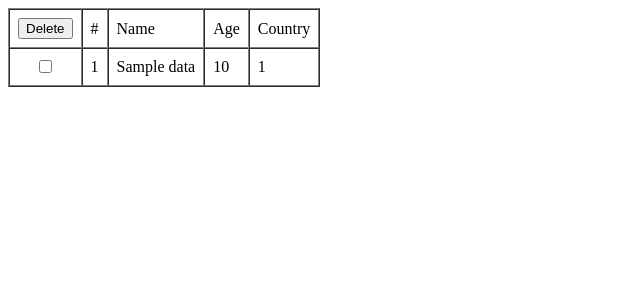
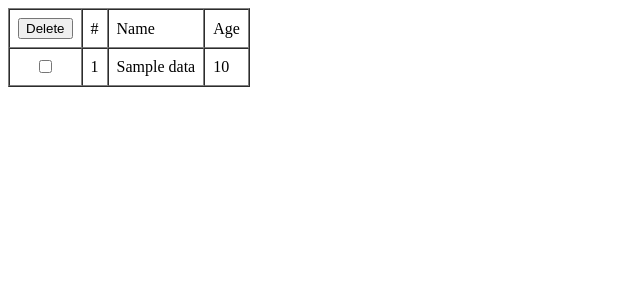
Before and after one commit to davidgrcias/deleteMultipleData, a PHP site: page / in a window 1280 px wide. Shown: the top 300 px of the page, without its empty margins (0-640 px from the left). Run offline with PHP 8.4, Linux system fonts and the light colour scheme; tables that the repository leaves empty or names only in its code hold one stand-in row (values such as "Sample post").

Commit message:
Add files via upload

```diff
--- a/index.php
+++ b/index.php
@@ -1,7 +1,7 @@
 <?php
 require 'connection.php';
-if(isset($_POST['delete']) && isset($_POST["deleteId"])){
-  foreach($_POST['deleteId'] as $deleteId){
+if(isset($_POST["delete"]) && isset($_POST["deleteId"])){
+  foreach($_POST["deleteId"] as $deleteId){
     $delete = "DELETE FROM tb_data WHERE id = $deleteId";
     mysqli_query($conn, $delete);
   }
@@ -21,19 +21,17 @@ if(isset($_POST['delete']) && isset($_POST["deleteId"])){
           <td>#</td>
           <td>Name</td>
           <td>Age</td>
-          <td>Country</td>
         </tr>
         <?php
         $rows = mysqli_query($conn, "SELECT * FROM tb_data");
         $i = 1;
+        foreach($rows as $row) :
         ?>
-        <?php foreach($rows as $row) : ?>
         <tr>
           <td align = center> <input type="checkbox" name="deleteId[]" value="<?php echo $row['id']; ?>"> </td>
           <td><?php echo $i++; ?></td>
           <td><?php echo $row["name"]; ?></td>
           <td><?php echo $row["age"]; ?></td>
-            <td><?php echo $row["country"]; ?></td>
         </tr>
         <?php endforeach; ?>
       </form>
```
Lines whose indentation alone changed are shown as unchanged.
